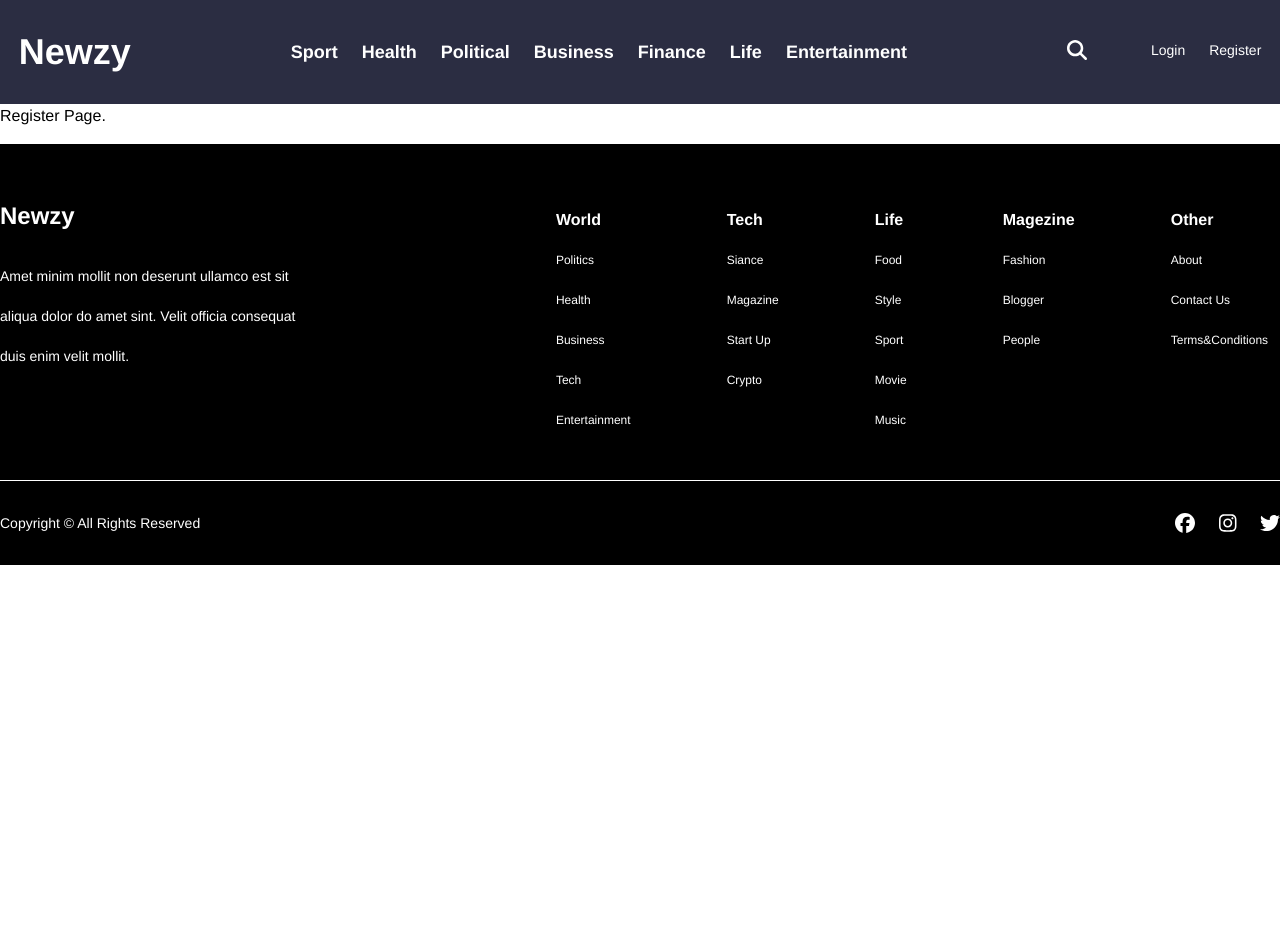
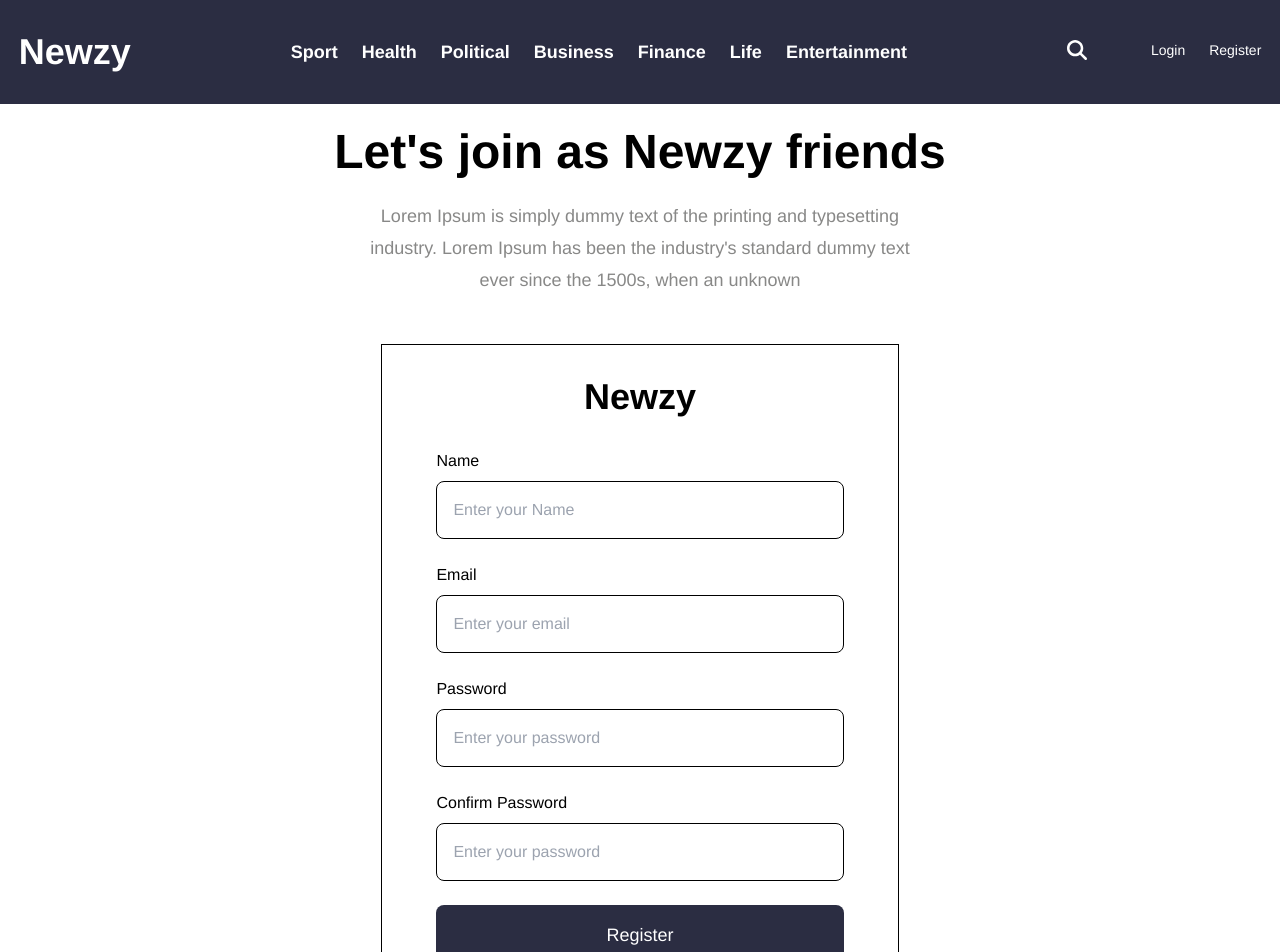
Before and after one commit to dhanunjayalakshmi/newzy, a React (Create React App) app: page /register in a window 1280 px wide. Shown: the top 952 px of the page. Before the commit the page ends 800 px from the top, so only its background shows below. Built offline with nearby package versions, Linux system fonts and the light colour scheme.

Commit message:
Ui implementation of the register page is completed

```diff
--- a/src/components/Login.js
+++ b/src/components/Login.js
@@ -1,6 +1,7 @@
 import { faArrowTurnUp } from "@fortawesome/free-solid-svg-icons";
 import { FontAwesomeIcon } from "@fortawesome/react-fontawesome";
 import React from "react";
+import { Link } from "react-router-dom";
 
 const NewsComponent = () => {
   return (
@@ -96,7 +97,13 @@ const Login = () => {
                 Login
               </button>
             </div>
-            <p className="text-sm">Don't have an account? Register here</p>
+            <p className="text-sm">
+              Don't have an account?{" "}
+              <Link to="/register" className="text-lg font-bold">
+                Register
+              </Link>{" "}
+              here
+            </p>
           </div>
         </div>
       </div>
--- a/src/components/Register.js
+++ b/src/components/Register.js
@@ -1,7 +1,87 @@
 import React from "react";
+import { Link } from "react-router-dom";
+import NewsCategory from "./NewsCategory";
+import mockData from "../utils/mockData.json";
 
 const Register = () => {
-  return <div>Register Page.</div>;
+  const newsCategory = mockData?.data[0];
+  console.log(newsCategory);
+
+  return (
+    <div className="w-full max-w-screen-xl flex justify-center items-center mt-6 mx-auto ">
+      <div className="flex flex-col gap-12 items-center">
+        <div className="w-[48%] flex flex-col items-center gap-6">
+          <h1 className="font-semibold text-5xl">
+            Let's join as Newzy friends
+          </h1>
+          <p className=" leading-8 w-[90%] text-lg text-center text-[#888887]">
+            Lorem Ipsum is simply dummy text of the printing and typesetting
+            industry. Lorem Ipsum has been the industry's standard dummy text
+            ever since the 1500s, when an unknown
+          </p>
+        </div>
+        <div className="w-[45%] flex flex-col items-center">
+          <div className="w-[90%] flex flex-col items-center p-8 border border-black gap-8">
+            <h2 className="text-4xl font-bold">Newzy</h2>
+            <div className="w-[90%] flex flex-col gap-6">
+              <label htmlFor="email" className="flex flex-col gap-2">
+                Name
+                <input
+                  type="text"
+                  name="name"
+                  id="name"
+                  placeholder="Enter your Name"
+                  className="w-full p-4 border border-black rounded-lg outline-none"
+                />
+              </label>
+              <label htmlFor="email" className="flex flex-col gap-2">
+                Email
+                <input
+                  type="email"
+                  name="email"
+                  id="email"
+                  placeholder="Enter your email"
+                  className="w-full p-4 border border-black rounded-lg outline-none"
+                />
+              </label>
+              <label htmlFor="password" className="flex flex-col gap-2">
+                Password
+                <input
+                  type="password"
+                  name="password"
+                  id="password"
+                  placeholder="Enter your password"
+                  className="w-full p-4 border border-black rounded-lg outline-none"
+                />
+              </label>
+              <label htmlFor="confirmPassword" className="flex flex-col gap-2">
+                Confirm Password
+                <input
+                  type="password"
+                  name="confirmPassword"
+                  id="confirmPassword"
+                  placeholder="Enter your password"
+                  className="w-full p-4 border border-black rounded-lg outline-none"
+                />
+              </label>
+
+              <button className="bg-[#2b2d42] p-4 text-white text-lg font-medium rounded-lg">
+                Register
+              </button>
+            </div>
+            <p className="text-sm">
+              Do you already have an account??{" "}
+              <Link to="/login" className="text-lg font-bold">
+                Login
+              </Link>{" "}
+              Now
+            </p>
+          </div>
+        </div>
+        <NewsCategory categoryInfo={newsCategory} />
+      </div>
+    </div>
+  );
 };
 
 export default Register;
```
